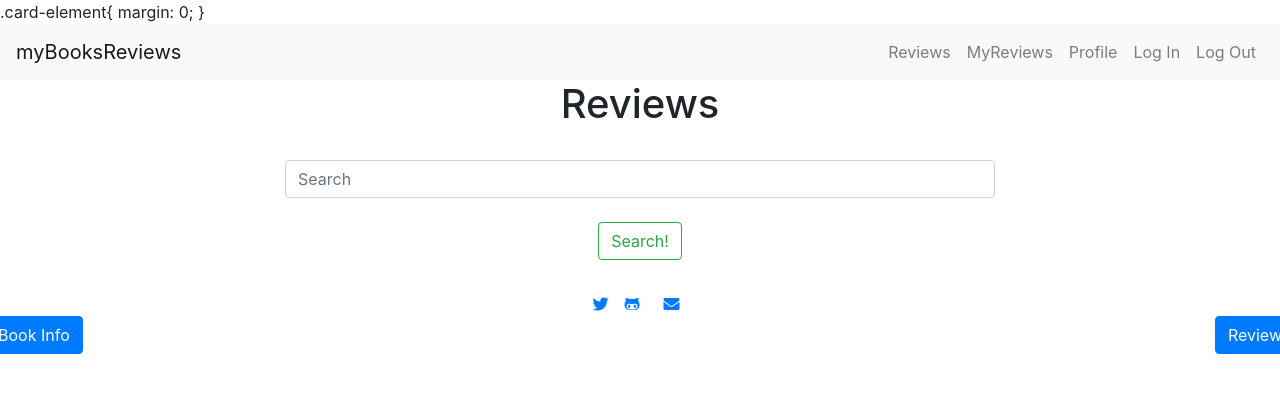
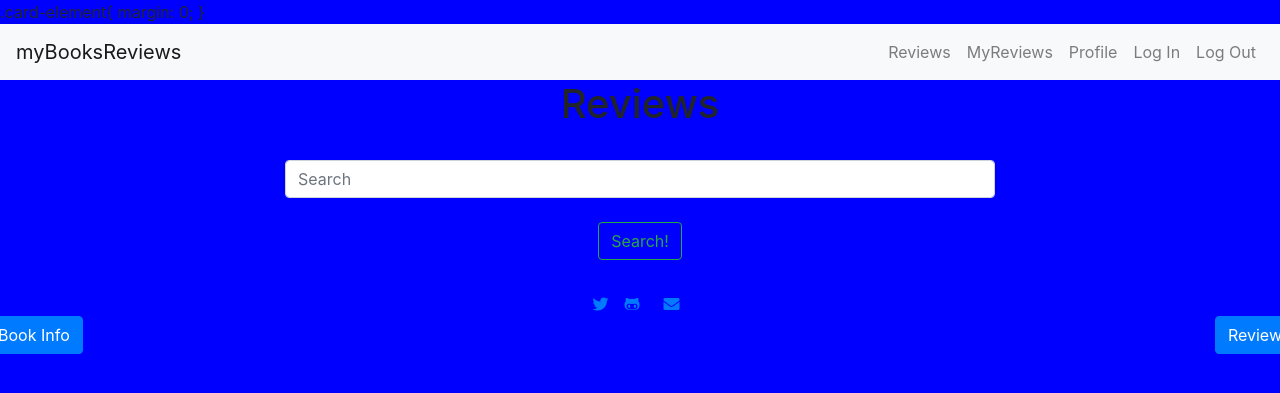
Before and after one commit to hfzespinoz4/myBooksReviews, a Flask app: page / in a window 1280 px wide. Shown: the top 393 px of the page. Run offline with Flask 2, Linux system fonts and the light colour scheme; data that the repository does not hold is empty; some libraries are stand-ins or nearby versions.

Commit message:
Adding some style to the project

```diff
--- a/static/css/style.css
+++ b/static/css/style.css
@@ -4,6 +4,10 @@
 
 .profile-container{
     background-color:blue;
+}
+
+.profile-element{
+    margin: 0;
 }
 
 .container{
@@ -14,3 +18,7 @@
 .card-element{
     margin: 0;
 }
+
+body{
+    background-color: blue;
+}
```
